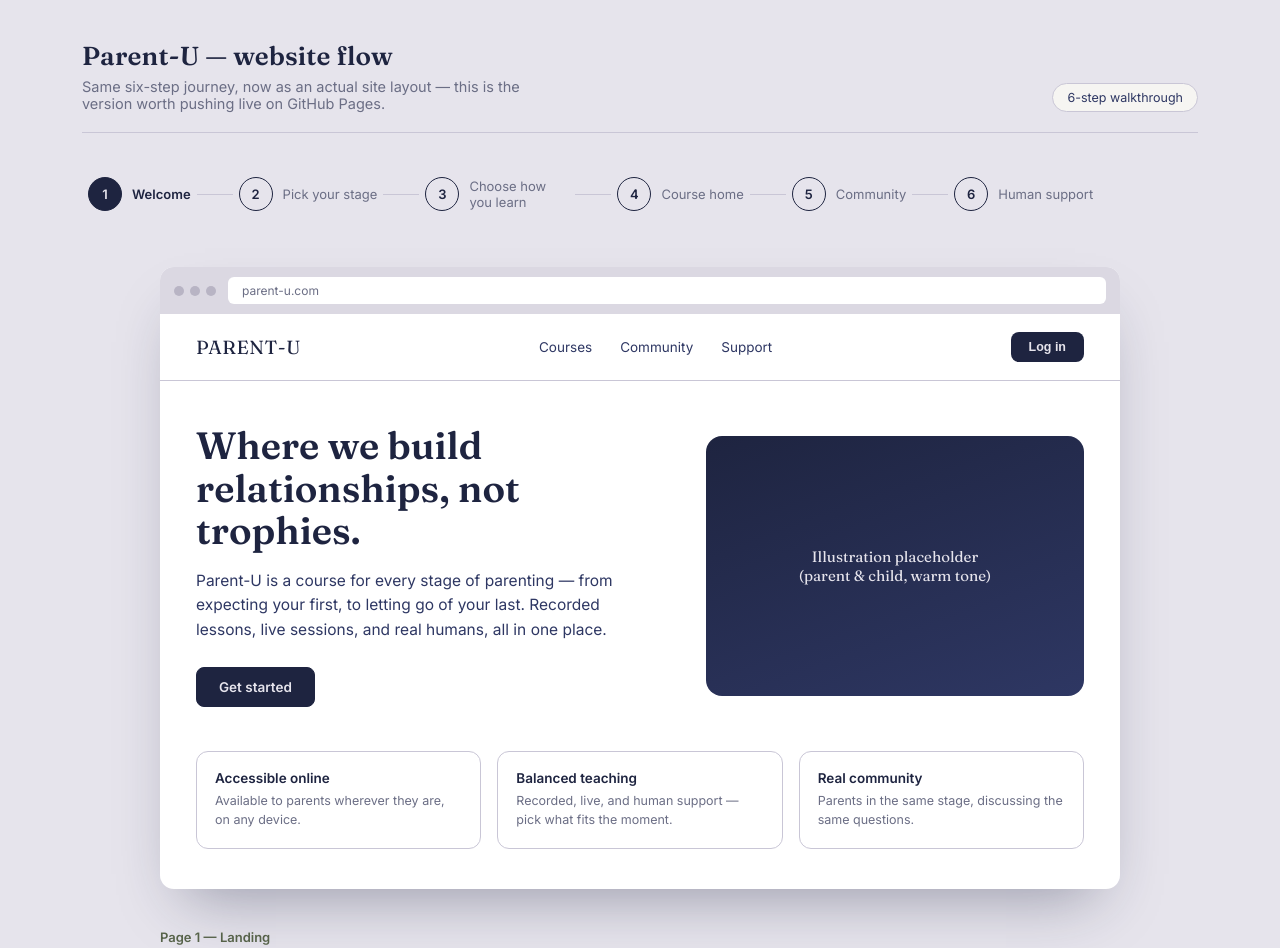
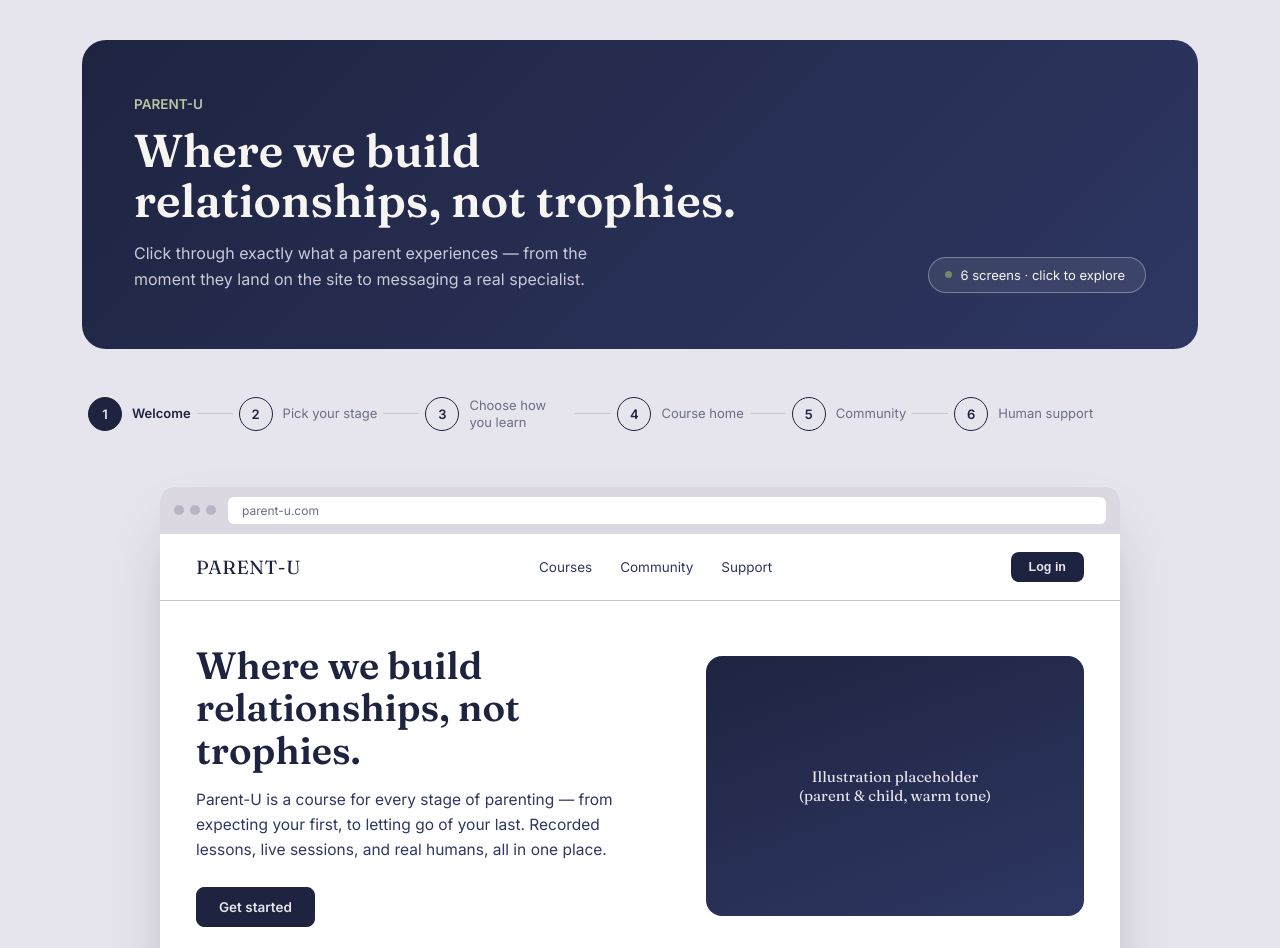
Before and after one commit to zzimha/parent-u-demo, a plain HTML site: page index.html in a window 1280 px wide. Shown: the top 948 px of the page. Drawn offline with Linux system fonts and the light colour scheme.

Commit message:
Add files via upload

```diff
--- a/index.html
+++ b/index.html
@@ -36,21 +36,42 @@
   }
 
   header.top{
+    background: linear-gradient(135deg, var(--ink) 0%, var(--ink-soft) 100%);
+    border-radius:24px;
+    padding:56px 52px;
+    margin-bottom:40px;
     display:flex;
     justify-content:space-between;
     align-items:flex-end;
-    border-bottom:1px solid var(--line);
-    padding-bottom:20px;
-    margin-bottom:36px;
-    gap:24px;
+    gap:32px;
     flex-wrap:wrap;
   }
-  header.top h1{ font-size:26px; margin:0; letter-spacing:0.2px; }
-  header.top p{ margin:6px 0 0; color:var(--muted); font-size:14.5px; max-width:480px; }
+  header.top .kicker{
+    color: #B9C4A8;
+    font-size:13.5px;
+    font-weight:600;
+    margin-bottom:14px;
+  }
+  header.top h1{
+    font-size:46px;
+    line-height:1.08;
+    margin:0 0 16px;
+    color:#F6F5F2;
+    max-width:640px;
+  }
+  header.top p{
+    margin:0;
+    color:#C9CADA;
+    font-size:16px;
+    line-height:1.6;
+    max-width:460px;
+  }
   .badge{
-    font-size:12.5px; color:var(--ink-soft); border:1px solid var(--line);
-    border-radius:100px; padding:6px 14px; background:var(--card); white-space:nowrap;
+    font-size:13px; color:#F6F5F2; border:1px solid rgba(246,245,242,0.35);
+    border-radius:100px; padding:9px 20px 9px 16px; background:rgba(246,245,242,0.08);
+    white-space:nowrap; display:flex; align-items:center; gap:8px;
   }
+  .badge .dot{ width:7px; height:7px; border-radius:50%; background:var(--sage); flex-shrink:0; }
 
   /* ---- Flow rail ---- */
   .rail{ display:flex; align-items:center; gap:0; margin-bottom:40px; overflow-x:auto; padding-bottom:8px; }
@@ -222,10 +243,11 @@
 
   <header class="top">
     <div>
-      <h1 class="serif">Parent-U — website flow</h1>
-      <p>Same six-step journey, now as an actual site layout — this is the version worth pushing live on GitHub Pages.</p>
+      <div class="kicker">PARENT-U</div>
+      <h1 class="serif">Where we build relationships, not trophies.</h1>
+      <p>Click through exactly what a parent experiences — from the moment they land on the site to messaging a real specialist.</p>
     </div>
-    <div class="badge">6-step walkthrough</div>
+    <div class="badge"><span class="dot"></span>6 screens · click to explore</div>
   </header>
 
   <div class="rail" id="rail"></div>
```
